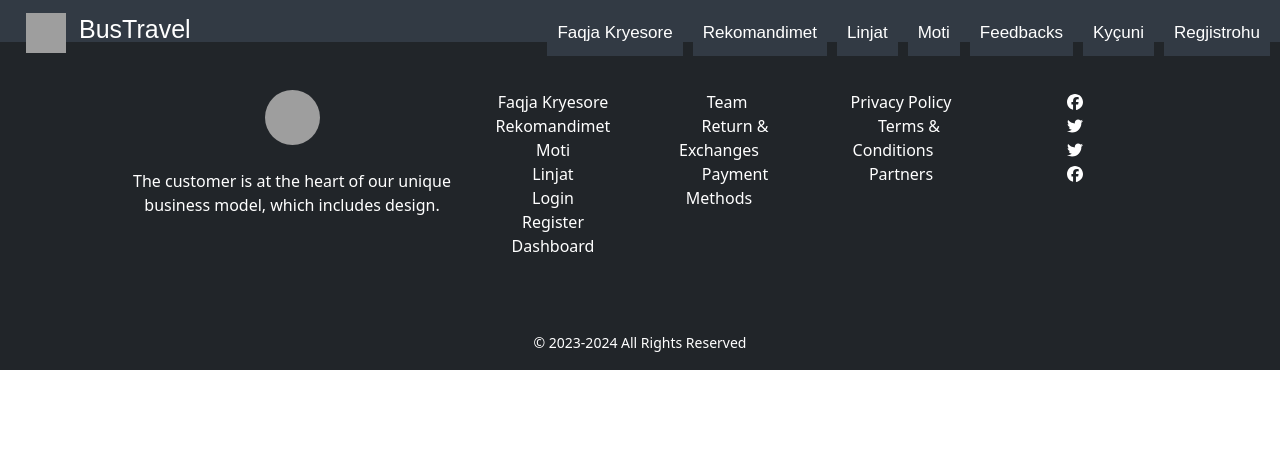
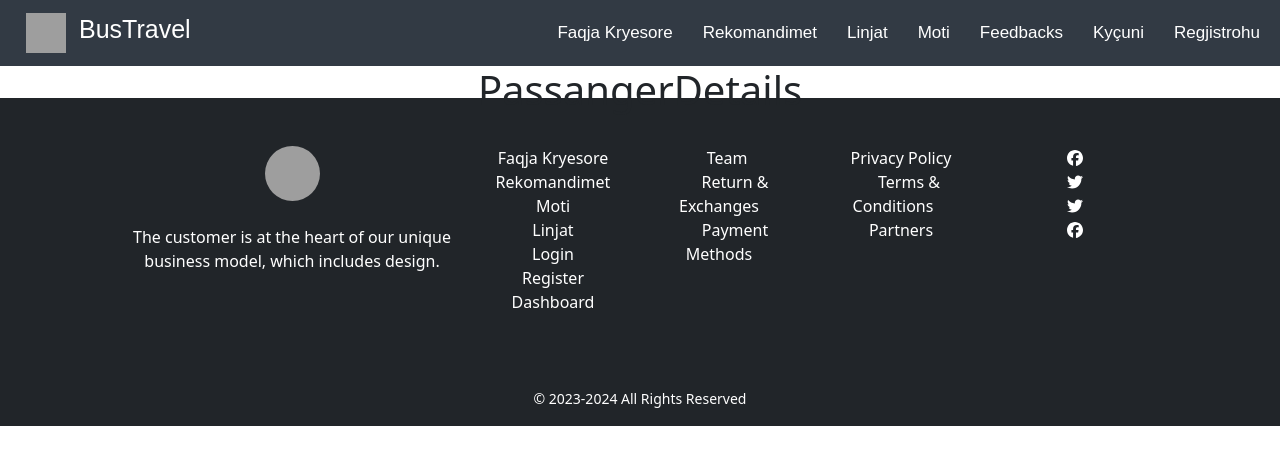
Before and after one commit to albinabazi/BusTravel, a React (Create React App) app in the folder front-end/: page /passangerDetails in a window 1280 px wide. Shown: the top 464 px of the page. Built offline with nearby package versions, Linux system fonts and the light colour scheme; grey boxes are pictures that could not be loaded.

Commit message:
Krijimi i faqes Passanger Details

```diff
--- a/front-end/src/App.js
+++ b/front-end/src/App.js
@@ -4,6 +4,7 @@ import Header from './components/Header';
 import Footer from './components/Footer';
 import Login from './components/Login';
 import Register from "./components/Register";
+import PassangerDetails from './components/PassangerDetails';
 import { BrowserRouter as Router, Route, Routes } from 'react-router-dom';
 
 function App() {
@@ -14,6 +15,7 @@ function App() {
                 <Routes>
                     <Route path="/login" element={<Login />} />
                     <Route path="/register" element={<Register />} />
+                    <Route path="/passangerDetails" element={<PassangerDetails />} />
                 </Routes>
                 <Footer />
             </Router>
--- /dev/null
+++ b/front-end/src/components/PassangerDetails.js
@@ -0,0 +1,5 @@
+export default function Paragraph(){
+    return(
+        <h1>PassangerDetails</h1>
+    )
+}
```
